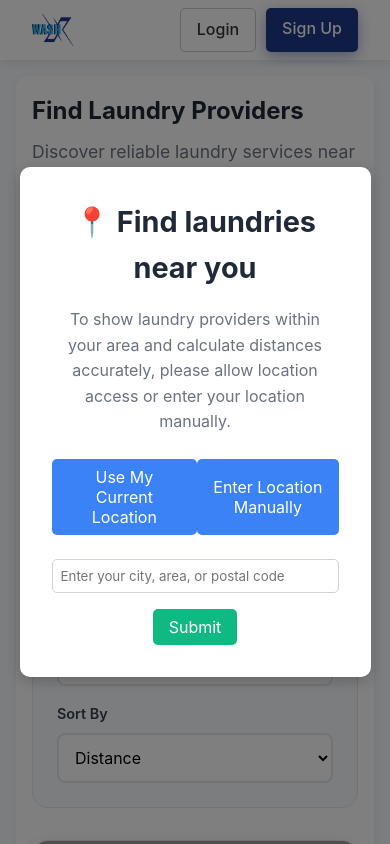
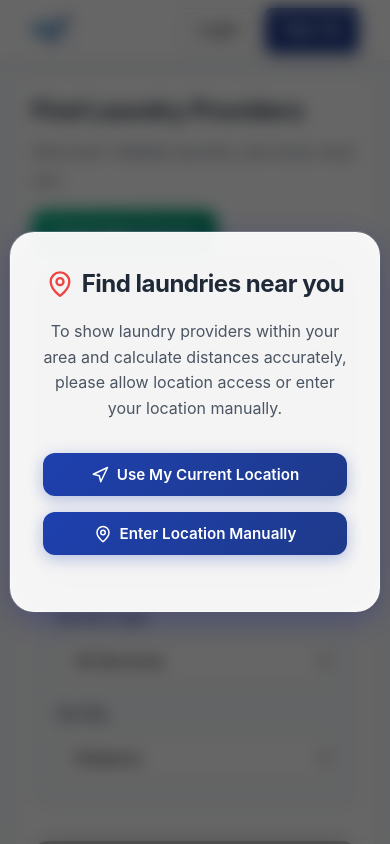
Before and after one commit to JithmiRandula/washX, a React app in the folder frontend/: page /providers in a window 390 px wide. Shown: the top 844 px of the page. Built offline with nearby package versions, Linux system fonts and the light colour scheme; no server answers; grey boxes are pictures that could not be loaded; the HTML template or start-up script is replaced by a standard one.

Commit message:
Enhance ProvidersPopup: improve styling, add loading state, and implement manual location entry

```diff
--- a/frontend/src/components/ProvidersPopup/ProvidersPopup.css
+++ b/frontend/src/components/ProvidersPopup/ProvidersPopup.css
@@ -4,78 +4,265 @@
   left: 0;
   width: 100%;
   height: 100%;
-  background: rgba(0, 0, 0, 0.5);
+  background: rgba(0, 0, 0, 0.6);
+  backdrop-filter: blur(8px);
+  -webkit-backdrop-filter: blur(8px);
   display: flex;
   justify-content: center;
   align-items: center;
   z-index: 1000;
+  animation: washx-popup-fade-in 0.3s ease;
+  cursor: pointer;
+}
+
+@keyframes washx-popup-fade-in {
+  from {
+    opacity: 0;
+  }
+  to {
+    opacity: 1;
+  }
 }
 
 .providers-popup-container {
-  background: white;
-  border-radius: 10px;
-  padding: 2rem;
+  background: rgba(255, 255, 255, 0.95);
+  backdrop-filter: blur(30px);
+  -webkit-backdrop-filter: blur(30px);
+  border-radius: 1.5rem;
+  padding: 2.5rem;
   width: 90%;
-  max-width: 500px;
-  box-shadow: 0 4px 15px rgba(0, 0, 0, 0.2);
+  max-width: 540px;
+  box-shadow: 0 8px 32px 0 rgba(31, 38, 135, 0.37),
+              0 0 0 1px rgba(255, 255, 255, 0.18);
+  border: 1px solid rgba(255, 255, 255, 0.4);
   text-align: center;
+  animation: washx-popup-slide-up 0.3s ease;
+  cursor: default;
+}
+
+@keyframes washx-popup-slide-up {
+  from {
+    transform: translateY(30px);
+    opacity: 0;
+  }
+  to {
+    transform: translateY(0);
+    opacity: 1;
+  }
 }
 
 .providers-popup-title {
-  font-size: 1.8rem;
-  font-weight: bold;
+  font-size: 1.75rem;
+  font-weight: 700;
   margin-bottom: 1rem;
   color: #1f2937;
+  letter-spacing: -0.5px;
+  display: flex;
+  align-items: center;
+  justify-content: center;
+  gap: 0.5rem;
 }
 
 .providers-popup-message {
   font-size: 1rem;
-  color: #6b7280;
-  margin-bottom: 1.5rem;
+  color: #4b5563;
+  margin-bottom: 2rem;
+  line-height: 1.6;
+}
+
+.providers-popup-error {
+  background: rgba(239, 68, 68, 0.1);
+  border: 1px solid rgba(239, 68, 68, 0.3);
+  color: #dc2626;
+  padding: 0.75rem 1rem;
+  border-radius: 0.5rem;
+  margin-bottom: 1rem;
+  font-size: 0.9rem;
+  text-align: center;
 }
 
 .providers-popup-actions {
   display: flex;
-  justify-content: space-between;
+  gap: 1rem;
   margin-bottom: 1.5rem;
+  flex-wrap: wrap;
 }
 
 .providers-popup-button {
-  background-color: #3b82f6;
+  flex: 1;
+  min-width: 150px;
+  background: linear-gradient(135deg, #1e40af 0%, #1e3a8a 100%);
   color: white;
   border: none;
-  padding: 0.5rem 1rem;
-  border-radius: 5px;
+  padding: 0.75rem 1.25rem;
+  border-radius: 0.75rem;
   cursor: pointer;
-  font-size: 1rem;
+  font-size: 0.95rem;
+  font-weight: 600;
+  transition: all 0.3s ease;
+  box-shadow: 0 4px 15px rgba(30, 64, 175, 0.3);
+  position: relative;
+  overflow: hidden;
+  display: flex;
+  align-items: center;
+  justify-content: center;
+  gap: 0.5rem;
+}
+
+.providers-popup-button:disabled {
+  opacity: 0.6;
+  cursor: not-allowed;
+}
+
+.providers-popup-button:disabled:hover {
+  transform: none;
+  box-shadow: 0 4px 15px rgba(30, 64, 175, 0.3);
+}
+
+.providers-popup-spinner {
+  animation: washx-spin 1s linear infinite;
+}
+
+@keyframes washx-spin {
+  from {
+    transform: rotate(0deg);
+  }
+  to {
+    transform: rotate(360deg);
+  }
+}
+
+.providers-popup-button::before {
+  content: '';
+  position: absolute;
+  top: 0;
+  left: -100%;
+  width: 100%;
+  height: 100%;
+  background: linear-gradient(90deg, transparent, rgba(255, 255, 255, 0.3), transparent);
+  transition: left 0.5s;
+}
+
+.providers-popup-button:hover::before {
+  left: 100%;
 }
 
 .providers-popup-button:hover {
-  background-color: #2563eb;
+  transform: translateY(-2px);
+  box-shadow: 0 6px 20px rgba(30, 64, 175, 0.4);
+}
+
+.providers-popup-button:active {
+  transform: translateY(0);
 }
 
 .providers-popup-manual-location {
-  margin-top: 1rem;
+  margin-top: 1.5rem;
+  padding-top: 1.5rem;
+  border-top: 1px solid rgba(0, 0, 0, 0.1);
 }
 
 .providers-popup-input {
   width: 100%;
-  padding: 0.5rem;
+  padding: 1rem;
   margin-bottom: 1rem;
-  border: 1px solid #d1d5db;
-  border-radius: 5px;
+  border: 2px solid rgba(59, 130, 246, 0.2);
+  border-radius: 0.75rem;
+  font-size: 1rem;
+  background: rgba(255, 255, 255, 0.8);
+  backdrop-filter: blur(10px);
+  transition: all 0.3s ease;
+  box-sizing: border-box;
+}
+
+.providers-popup-input:focus {
+  outline: none;
+  border-color: rgba(59, 130, 246, 0.5);
+  background: rgba(255, 255, 255, 1);
+  box-shadow: 0 0 0 4px rgba(59, 130, 246, 0.1);
 }
 
 .providers-popup-submit {
-  background-color: #10b981;
+  background: linear-gradient(135deg, #1e40af 0%, #1e3a8a 100%);
   color: white;
   border: none;
-  padding: 0.5rem 1rem;
-  border-radius: 5px;
+  padding: 0.75rem 1.5rem;
+  border-radius: 0.75rem;
   cursor: pointer;
-  font-size: 1rem;
+  font-size: 0.95rem;
+  font-weight: 600;
+  transition: all 0.3s ease;
+  box-shadow: 0 4px 15px rgba(30, 64, 175, 0.3);
+  flex: 1;
 }
 
-.providers-popup-submit:hover {
-  background-color: #059669;
+.providers-popup-submit:disabled {
+  opacity: 0.5;
+  cursor: not-allowed;
 }
+
+.providers-popup-submit:disabled:hover {
+  transform: none;
+  box-shadow: 0 4px 15px rgba(30, 64, 175, 0.3);
+}
+
+.providers-popup-submit:hover:not(:disabled) {
+  transform: translateY(-2px);
+  box-shadow: 0 6px 20px rgba(30, 64, 175, 0.4);
+}
+
+.providers-popup-submit:active:not(:disabled) {
+  transform: translateY(0);
+}
+
+.providers-popup-back {
+  background: rgba(107, 114, 128, 0.1);
+  color: #4b5563;
+  border: 1px solid rgba(107, 114, 128, 0.2);
+  padding: 0.75rem 1.5rem;
+  border-radius: 0.75rem;
+  cursor: pointer;
+  font-size: 0.95rem;
+  font-weight: 600;
+  transition: all 0.3s ease;
+}
+
+.providers-popup-back:hover {
+  background: rgba(107, 114, 128, 0.15);
+  border-color: rgba(107, 114, 128, 0.3);
+}
+
+.providers-popup-manual-actions {
+  display: flex;
+  gap: 0.75rem;
+  margin-top: 1rem;
+}
+
+@media (max-width: 640px) {
+  .providers-popup-container {
+    padding: 2rem;
+    width: 95%;
+  }
+
+  .providers-popup-actions {
+    flex-direction: column;
+  }
+
+  .providers-popup-button {
+    width: 100%;
+    min-width: unset;
+  }
+
+  .providers-popup-title {
+    font-size: 1.5rem;
+  }
+
+  .providers-popup-manual-actions {
+    flex-direction: column;
+  }
+
+  .providers-popup-submit,
+  .providers-popup-back {
+    width: 100%;
+  }
+}
--- a/frontend/src/components/ProvidersPopup/ProvidersPopup.jsx
+++ b/frontend/src/components/ProvidersPopup/ProvidersPopup.jsx
@@ -1,45 +1,113 @@
 import React, { useState } from 'react';
+import { MapPin, Navigation, Loader } from 'lucide-react';
 import './ProvidersPopup.css';
 
 const ProvidersPopup = ({ onClose, onUseCurrentLocation, onEnterLocation }) => {
   const [manualLocation, setManualLocation] = useState('');
+  const [showManualInput, setShowManualInput] = useState(false);
+  const [isLoadingLocation, setIsLoadingLocation] = useState(false);
+  const [error, setError] = useState('');
+
+  const handleUseCurrentLocation = async () => {
+    setIsLoadingLocation(true);
+    setError('');
+
+    try {
+      await onUseCurrentLocation();
+    } catch (err) {
+      setError('Unable to get location. Please try manual entry.');
+      setShowManualInput(true);
+    } finally {
+      setIsLoadingLocation(false);
+    }
+  };
 
   const handleManualLocationSubmit = () => {
+    setError('');
     if (manualLocation.trim()) {
       onEnterLocation(manualLocation);
+      setManualLocation('');
     } else {
-      alert('Please enter a valid location.');
+      setError('Please enter a valid location.');
+    }
+  };
+
+  const handleEnterManually = () => {
+    setShowManualInput(true);
+    setError('');
+  };
+
+  const handleKeyPress = (e) => {
+    if (e.key === 'Enter') {
+      handleManualLocationSubmit();
     }
   };
 
   return (
-    <div className="providers-popup-overlay">
-      <div className="providers-popup-container">
-        <h2 className="providers-popup-title">📍 Find laundries near you</h2>
+    <div className="providers-popup-overlay" onClick={() => onClose(false)}>
+      <div className="providers-popup-container" onClick={(e) => e.stopPropagation()}>
+        <h2 className="providers-popup-title">
+          <MapPin size={28} style={{ color: '#ef4444' }} /> Find laundries near you
+        </h2>
         <p className="providers-popup-message">
           To show laundry providers within your area and calculate distances accurately, please allow
           location access or enter your location manually.
         </p>
+
+        {error && <div className="providers-popup-error">{error}</div>}
+
+        {!showManualInput ? (
           <div className="providers-popup-actions">
-          <button className="providers-popup-button" onClick={onUseCurrentLocation}>
+            <button
+              className="providers-popup-button"
+              onClick={handleUseCurrentLocation}
+              disabled={isLoadingLocation}
+            >
+              {isLoadingLocation ? (
+                <>
+                  <Loader size={18} className="providers-popup-spinner" />
+                  Getting Location...
+                </>
+              ) : (
+                <>
+                  <Navigation size={18} />
                   Use My Current Location
+                </>
+              )}
             </button>
-          <button className="providers-popup-button" onClick={() => onClose(false)}>
+            <button className="providers-popup-button" onClick={handleEnterManually}>
+              <MapPin size={18} />
               Enter Location Manually
             </button>
           </div>
+        ) : (
           <div className="providers-popup-manual-location">
             <input
               type="text"
               placeholder="Enter your city, area, or postal code"
               value={manualLocation}
               onChange={(e) => setManualLocation(e.target.value)}
+              onKeyPress={handleKeyPress}
               className="providers-popup-input"
+              autoFocus
             />
-          <button className="providers-popup-submit" onClick={handleManualLocationSubmit}>
+            <div className="providers-popup-manual-actions">
+              <button
+                className="providers-popup-submit"
+                onClick={handleManualLocationSubmit}
+                disabled={!manualLocation.trim()}
+              >
                 Submit
               </button>
+              <button
+                className="providers-popup-back"
+                onClick={() => setShowManualInput(false)}
+              >
+                Back
+              </button>
             </div>
+          </div>
+        )}
       </div>
     </div>
   );
```
Also changed, not shown: frontend/public/services1.jpg (added), frontend/public/services2.jpg (added). Lines whose indentation alone changed are shown as unchanged.
